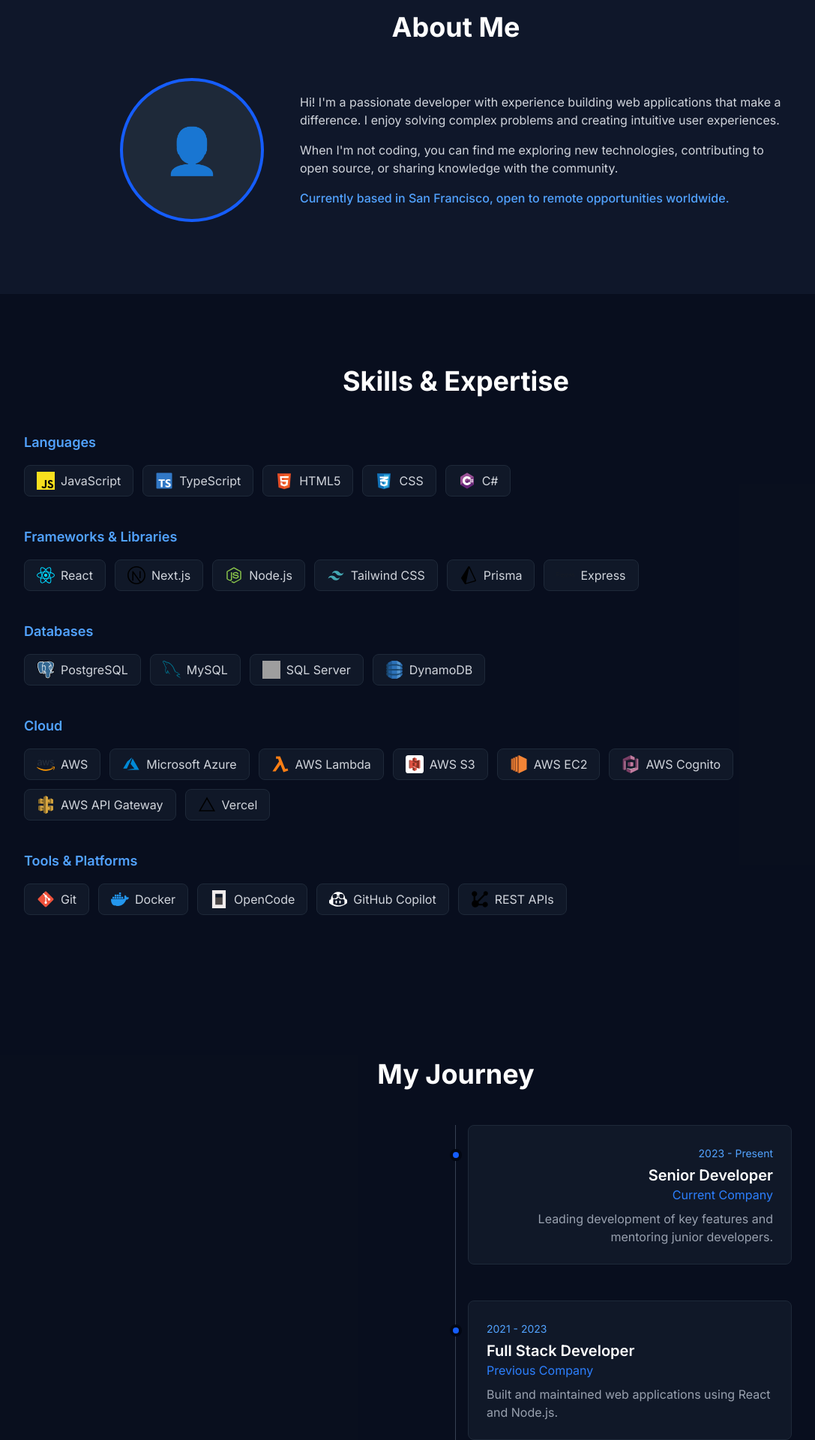
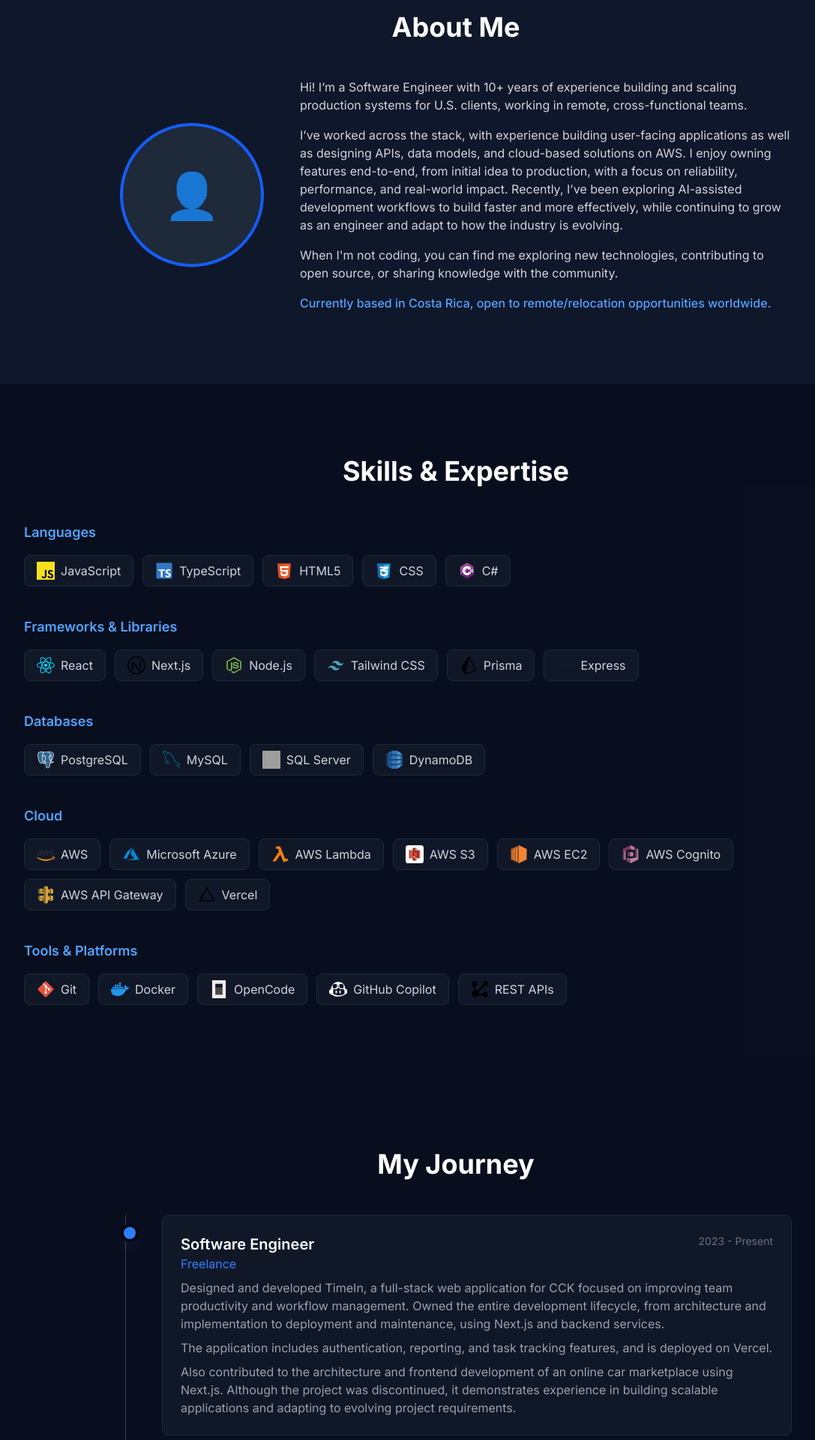
Before and after one commit to keff6/portfolio-app, a Next.js app: page / in a window 1280 px wide. Shown: the part 880-2800 px from the top of the page at 75% size, without its empty margins (32-1119 px from the left). Built offline with nearby package versions, Linux system fonts and the light colour scheme; grey boxes are pictures that could not be loaded.

Commit message:
Added experience information

```diff
--- a/src/components/About.tsx
+++ b/src/components/About.tsx
@@ -27,16 +27,28 @@
           </div>
           <div className="text-gray-300 space-y-4">
             <p>
-              Hi! I&apos;m a passionate developer with experience building web applications
-              that make a difference. I enjoy solving complex problems and creating
-              intuitive user experiences.
+              Hi! I’m a Software Engineer with 10+ years of experience building
+              and scaling production systems for U.S. clients, working in
+              remote, cross-functional teams.
             </p>
             <p>
-              When I&apos;m not coding, you can find me exploring new technologies,
-              contributing to open source, or sharing knowledge with the community.
+              I’ve worked across the stack, with
+              experience building user-facing applications as well as designing
+              APIs, data models, and cloud-based solutions on AWS. I enjoy
+              owning features end-to-end, from initial idea to production, with
+              a focus on reliability, performance, and real-world impact.
+              Recently, I’ve been exploring AI-assisted development workflows to
+              build faster and more effectively, while continuing to grow as an
+              engineer and adapt to how the industry is evolving.
+            </p>
+            <p>
+              When I&apos;m not coding, you can find me exploring new
+              technologies, contributing to open source, or sharing knowledge
+              with the community.
             </p>
             <p className="text-blue-400 font-medium">
-              Currently based in San Francisco, open to remote opportunities worldwide.
+              Currently based in Costa Rica, open to remote/relocation opportunities
+              worldwide.
             </p>
           </div>
         </div>
--- a/src/components/Hero.tsx
+++ b/src/components/Hero.tsx
@@ -55,13 +55,13 @@
         className="text-center max-w-2xl"
       >
         <h1 className="text-5xl md:text-7xl font-bold text-white mb-6">
-          Your Name
+          Kevin Fallas
         </h1>
         <p className="text-xl md:text-2xl text-blue-400 mb-8">
-          Full Stack Developer
+          Software Engineer
         </p>
         <p className="text-gray-400 text-lg mb-12 max-w-md mx-auto">
-          Building elegant solutions with modern technologies. Passionate about clean code and user experience.
+          Building reliable, scalable software across the stack. Focused on clean architecture, problem-solving, and continuous growth.
         </p>
         <div className="flex flex-wrap gap-4 justify-center">
           <a
@@ -72,7 +72,7 @@
             Email Me
           </a>
           <a
-            href="https://linkedin.com"
+            href="https://www.linkedin.com/in/kevin-fallas/"
             target="_blank"
             rel="noopener noreferrer"
             className="flex items-center gap-2 px-6 py-3 bg-gray-800 hover:bg-gray-700 text-white rounded-lg transition-colors"
@@ -81,7 +81,7 @@
             LinkedIn
           </a>
           <a
-            href="https://github.com"
+            href="https://github.com/keff6"
             target="_blank"
             rel="noopener noreferrer"
             className="flex items-center gap-2 px-6 py-3 bg-gray-800 hover:bg-gray-700 text-white rounded-lg transition-colors"
--- a/src/components/Journey.tsx
+++ b/src/components/Journey.tsx
@@ -23,54 +23,33 @@
           My Journey
         </h2>
         <div className="relative">
-          <div className="absolute left-0 md:left-1/2 top-0 bottom-0 w-px bg-gray-700 transform md:-translate-x-px" />
-          <div className="space-y-12">
+          <div className="absolute left-[7px] top-0 bottom-0 w-px bg-gray-700" />
+          <div className="space-y-8">
             {jobs.map((job, index) => (
               <motion.div
                 key={job.id}
-                initial={{ opacity: 0, y: 20 }}
-                whileInView={{ opacity: 1, y: 0 }}
+                initial={{ opacity: 0, x: -20 }}
+                whileInView={{ opacity: 1, x: 0 }}
                 viewport={{ once: true }}
                 transition={{ duration: 0.5, delay: index * 0.1 }}
-                className={`relative flex flex-col md:flex-row gap-8 ${
-                  index % 2 === 0 ? "md:flex-row-reverse" : ""
-                }`}
+                className="relative pl-14"
               >
-                <div className="flex-1 md:text-right">
-                  {index % 2 === 0 ? (
-                    <div className="bg-gray-900 p-6 rounded-lg border border-gray-800">
-                      <span className="text-blue-400 text-sm">{job.period}</span>
-                      <h3 className="text-xl font-semibold text-white mt-1">
+                <div className="absolute left-[5px] top-4 w-4 h-4 bg-blue-500 rounded-full ring-4 ring-gray-950 shadow-lg shadow-blue-500/30" />
+                <div className="bg-gray-900 p-6 rounded-lg border border-gray-800 hover:border-blue-600/50 transition-colors">
+                  <div className="flex justify-between items-start mb-2">
+                    <div>
+                      <h3 className="text-xl font-semibold text-white">
                         {job.title}
                       </h3>
                       <p className="text-blue-500">{job.company}</p>
-                      <p className="text-gray-400 mt-2">{job.description}</p>
                     </div>
-                  ) : (
-                    <div className="hidden md:block" />
-                  )}
-                </div>
-                <div className="absolute left-0 md:left-1/2 w-4 h-4 bg-blue-600 rounded-full transform md:-translate-x-1/2 mt-8 border-4 border-gray-950" />
-                <div className="flex-1">
-                  {index % 2 !== 0 ? (
-                    <div className="bg-gray-900 p-6 rounded-lg border border-gray-800">
-                      <span className="text-blue-400 text-sm">{job.period}</span>
-                      <h3 className="text-xl font-semibold text-white mt-1">
-                        {job.title}
-                      </h3>
-                      <p className="text-blue-500">{job.company}</p>
-                      <p className="text-gray-400 mt-2">{job.description}</p>
-                    </div>
-                  ) : (
-                    <div className="md:hidden bg-gray-900 p-6 rounded-lg border border-gray-800">
-                      <span className="text-blue-400 text-sm">{job.period}</span>
-                      <h3 className="text-xl font-semibold text-white mt-1">
-                        {job.title}
-                      </h3>
-                      <p className="text-blue-500">{job.company}</p>
-                      <p className="text-gray-400 mt-2">{job.description}</p>
-                    </div>
-                  )}
+                    <span className="text-gray-500 text-sm whitespace-nowrap ml-4">
+                      {job.period}
+                    </span>
+                  </div>
+                  {job.description.map((desc, i) => (
+                    <p key={i} className="text-gray-400 mt-2">{desc}</p>
+                  ))}
                 </div>
               </motion.div>
             ))}
--- a/src/components/Navbar.tsx
+++ b/src/components/Navbar.tsx
@@ -41,12 +41,10 @@
         scrolled ? "bg-gray-950/95 backdrop-blur-sm border-b border-gray-800" : ""
       }`}
     >
-      <div className="max-w-6xl mx-auto px-6 py-4">
+      <div className="max-w-6xl mx-auto px-6 py-3">
         <div className="flex items-center justify-between">
-          <a href="#" className="text-xl font-bold text-white">
-            <span className="text-blue-500">{"<"}</span>
-            Dev
-            <span className="text-blue-500">{"/>"}</span>
+          <a href="#" className="flex items-center">
+            <img src="/logo.png" alt="Kevin Fallas" className="h-8 w-auto" />
           </a>
           <div className="hidden md:flex items-center gap-8">
             {navLinks.map((link) => (
--- a/src/data/journey.ts
+++ b/src/data/journey.ts
@@ -3,37 +3,53 @@
 export const jobs: Job[] = [
   {
     id: 1,
-    title: "Senior Developer",
-    company: "Current Company",
+    title: "Software Engineer",
+    company: "Freelance",
     period: "2023 - Present",
-    description: "Leading development of key features and mentoring junior developers.",
+    description: [
+      "Designed and developed TimeIn, a full-stack web application for CCK focused on improving team productivity and workflow management. Owned the entire development lifecycle, from architecture and implementation to deployment and maintenance, using Next.js and backend services.",
+      "The application includes authentication, reporting, and task tracking features, and is deployed on Vercel.",
+      "Also contributed to the architecture and frontend development of an online car marketplace using Next.js. Although the project was discontinued, it demonstrates experience in building scalable applications and adapting to evolving project requirements.",
+    ],
   },
   {
     id: 2,
-    title: "Full Stack Developer",
-    company: "Previous Company",
-    period: "2021 - 2023",
-    description: "Built and maintained web applications using React and Node.js.",
+    title: "Senior Consultant",
+    company: "Gorilla Logic",
+    period: "2019 - 2022",
+    description: [
+      "Worked on a project for Zero to Three, a non-governmental organization, building an application to track child cases and generate reports. Implemented an end-to-end file upload and download system using Amazon S3, improving data handling capabilities.",
+      "Additionally, optimized reporting APIs, improving performance by up to 30% and ensuring responses completed within AWS API Gateway time limits.",
+    ],
   },
   {
     id: 3,
-    title: "Junior Developer",
-    company: "First Company",
-    period: "2019 - 2021",
-    description: "Developed frontend features and fixed bugs in production systems.",
+    title: "Software Engineer",
+    company: "First Factory",
+    period: "2018 - 2019",
+    description: [
+      "Contributed to multiple projects, including a high-impact initiative for the International Centre for Missing & Exploited Children. Helped design and build an application capable of comparing images of potential suspects against criminal databases using Amazon Rekognition.",
+      "This work focused on leveraging cloud-based machine learning services to support real-world investigations, providing both technical challenges and meaningful social impact.",
+    ],
   },
   {
     id: 4,
-    title: "Software Engineering Intern",
-    company: "Internship Company",
-    period: "2018 - 2019",
-    description: "Assisted with development tasks and learned industry best practices.",
+    title: "Software Engineer",
+    company: "Fiserv",
+    period: "2013 - 2015",
+    description: [
+      "Worked on multiple projects for U.S. and U.K. banking clients, contributing to production systems in a fintech environment. Collaborated with distributed, cross-functional teams across regions including the U.S. and New Zealand.",
+      "Gained experience building reliable solutions in regulated, high-impact environments and working effectively in fully remote teams.",
+    ],
   },
   {
     id: 5,
-    title: "Computer Science Degree",
-    company: "University Name",
-    period: "2015 - 2019",
-    description: "Bachelor's degree with focus on software development and algorithms.",
+    title: "Software Engineer",
+    company: "Softland",
+    period: "2011 - 2013",
+    description: [
+      "Contributed to core modules of the Softland ERP system, including Billing and Purchasing, working on business-critical functionality.",
+      "Designed and developed a web service to expose key business indicators through APIs, enabling integration with an iOS application. This role provided early experience in both technical problem-solving and understanding business requirements in real-world systems.",
+    ],
   },
 ];
--- a/src/lib/types.ts
+++ b/src/lib/types.ts
@@ -18,5 +18,5 @@
   title: string;
   company: string;
   period: string;
-  description: string;
+  description: string[];
 }
```
Also changed, not shown: public/logo.png (added).
